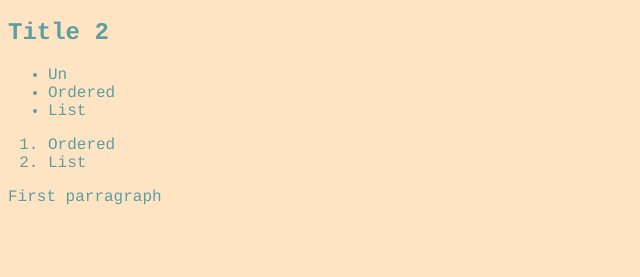
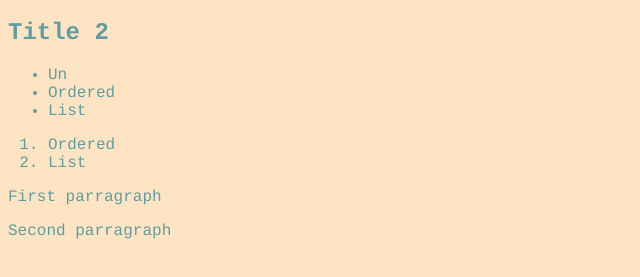
Before and after one commit to sergiozurron/webpage, a plain HTML site: page index.html in a window 1280 px wide. Shown: the part 61-338 px from the top of the page, without its empty margins (0-640 px from the left). Drawn offline with Linux system fonts and the light colour scheme.

Commit message:
Add second parragraph

```diff
--- a/index.html
+++ b/index.html
@@ -21,5 +21,6 @@
             <li>List</li>
         </ol>
         <p>First parragraph</p>
+        <p>Second parragraph</p>
     </body>
 </html>
```
